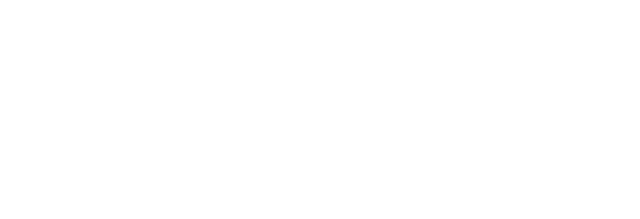
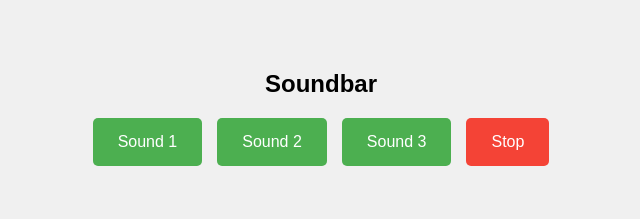
Before and after one commit to acciojob/Soundbar-JabinSultana, a website: page main.html in a window 1280 px wide. Shown: the whole page, without its empty margins (319-959 px from the left). Drawn offline with Linux system fonts and the light colour scheme.

Commit message:
created a submission

```diff
--- a/main.html
+++ b/main.html
@@ -1,16 +1,21 @@
 <!DOCTYPE html>
+<html lang="en">
+<head>
+  <meta charset="UTF-8">
+  <meta name="viewport" content="width=device-width, initial-scale=1.0">
+  <title>Soundbar</title>
+  <link rel="stylesheet" href="styles.css">
+</head>
+<body>
+  <h2>Soundbar</h2>
 
-<html>
+  <section id="buttons">
+    <button class="btn" data-sound="sound1.mp3">Sound 1</button>
+    <button class="btn" data-sound="sound2.mp3">Sound 2</button>
+    <button class="btn" data-sound="sound3.mp3">Sound 3</button>
+    <button class="btn stop">Stop</button>
+  </section>
 
-<head>
-	<link rel="stylesheet" href="styles.css">
-</head>
-
-<body>
-	<!-- the entire body must be written by student -->
-    <script type="text/javascript" src="./script.js">
-</script>
-
+  <script src="script.js"></script>
 </body>
-
 </html>
--- a/script.js
+++ b/script.js
@@ -1 +1,26 @@
 //your JS code here. If required.
+// Select all sound buttons
+const buttons = document.querySelectorAll(".btn");
+let currentAudio = null;
+
+buttons.forEach(button => {
+  button.addEventListener("click", () => {
+    const soundFile = button.dataset.sound;
+
+    // Stop current audio if any
+    if (currentAudio) {
+      currentAudio.pause();
+      currentAudio.currentTime = 0;
+    }
+
+    // If it's stop button, just stop audio and return
+    if (button.classList.contains("stop")) {
+      currentAudio = null;
+      return;
+    }
+
+    // Play selected audio
+    currentAudio = new Audio(`sounds/${soundFile}`);
+    currentAudio.play();
+  });
+});
--- a/styles.css
+++ b/styles.css
@@ -1 +1,40 @@
 /*  your css code here. If applicable */
+body {
+  font-family: Arial, sans-serif;
+  display: flex;
+  flex-direction: column;
+  align-items: center;
+  margin: 50px;
+  background: #f0f0f0;
+}
+
+h2 {
+  margin-bottom: 20px;
+}
+
+#buttons {
+  display: flex;
+  gap: 15px;
+}
+
+button.btn {
+  padding: 15px 25px;
+  background-color: #4CAF50;
+  color: white;
+  border: none;
+  border-radius: 5px;
+  cursor: pointer;
+  font-size: 16px;
+}
+
+button.btn:hover {
+  background-color: #45a049;
+}
+
+button.stop {
+  background-color: #f44336;
+}
+
+button.stop:hover {
+  background-color: #d32f2f;
+}
```
